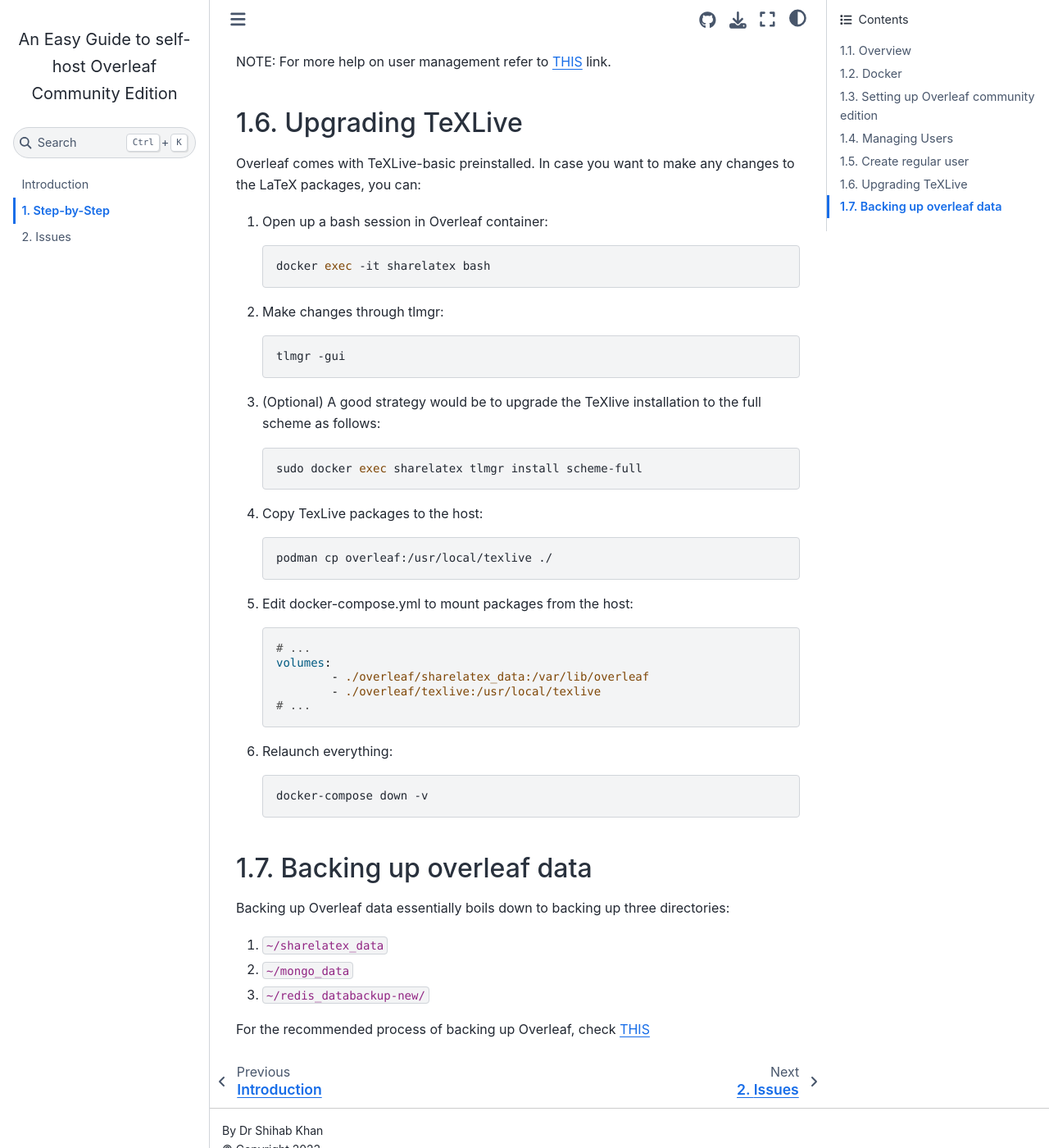
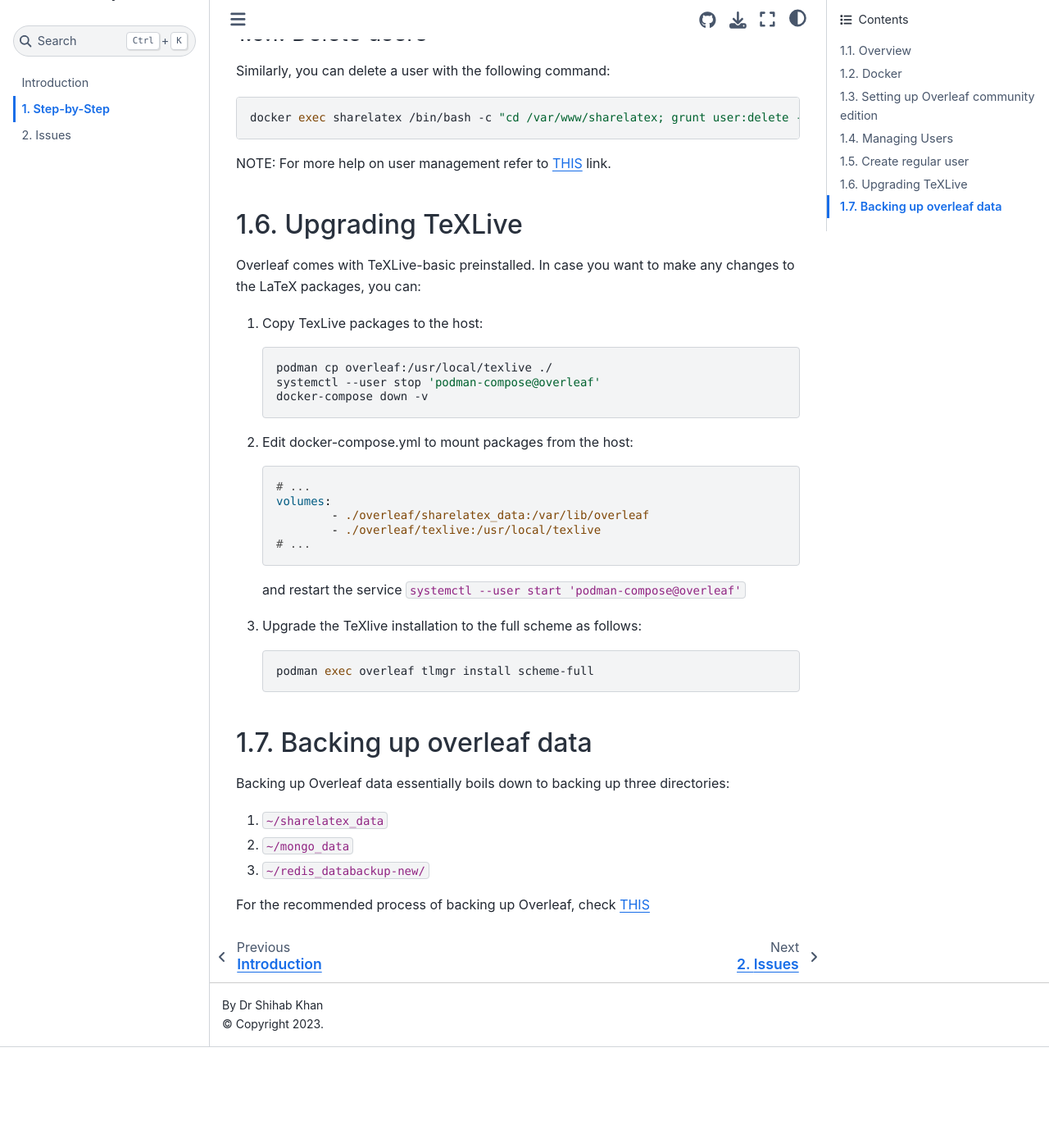
Before and after one commit to shihabkhan1/overleaf, a Jupyter Book: the page built from stepbystep.md, in a window 1280 px wide and 1400 px high, scrolled down 4062 px. Shown: the whole window at 82% size. Built offline with Jupyter Book 1.0.4 settings and Sphinx 7.4.7 and the Sphinx Book theme 1.1.4, drawn with Linux system fonts in a browser that asks for light colours; after the commit the page ends 5339 px from its top, so only the background shows below that; some of the changed text lies outside the part shown.

Commit message:
Update stepbystep.md

````diff
--- a/stepbystep.md
+++ b/stepbystep.md
@@ -11,7 +11,8 @@ The overall steps are listed below:
     This will enable users within the same network to access overleaf using
     Nginx server.
 
-5. Run `docker-compose up`
+5. Run `podman-compose pull` and then
+    `podman-compose systemd -a register`
 
     This will download all the libraries required for your overleaf instance
 
@@ -39,7 +40,7 @@ updating containers.
 To install Docker on a Debian-based Linux OS, use the following command:
 
 ```
- sudo apt-get install docker-compose
+ sudo apt-get install podman-compose
 ```
 
 ### List of useful docker commands
@@ -50,37 +51,37 @@ Overleaf instance image.
 - List all docker containers:
 
     ```bash
-    docker ps
+    podman ps
     ```
 - Kill running docker process
 
     ```bash
-    docker kill <container ID>
+    podman kill <container ID>
     ```
-    Note: Use docker ps to obtain container IDs
+    Note: Use podman ps to obtain container IDs
 
 - Remove all docker containers:
 
     ```bash
-    docker rm -f $\$($ docker ps $-a-q)$
+    podman rm -f $\$($ docker ps $-a-q)$
     ```
 
 - Remove all docker images:
 
     ```bash
-    docker rmi -f $(docker images -q)
+    podman rmi -f $(docker images -q)
     ```
 
 - Open up a bash session inside sharelatex container:
 
     ```bash
-    docker exec -it sharelatex bash
+    podman exec -it sharelatex bash
     ```
 
 - Display container images:
 
     ```bash
-    sudo docker images --format 'table {{.Repository}}\t{{.Tag}}\t{{.Size}}'
+    sudo podman images --format 'table {{.Repository}}\t{{.Tag}}\t{{.Size}}'
     ```
 
 ## Setting up Overleaf community edition
@@ -127,6 +128,9 @@ performance optimization, and flexibility in managing web traffic.
 Note: In case there are other applications using your port 80 and 443 , there maybe some conflicts with your overleaf instance.
 
 ### Accessing overleaf
+First you may have to fix something following the [https://docs.overleaf.com/on-premises/release-notes/release-notes-4.x.x](releas notes):
+    `docker-compose exec mongo mongosh` follow by
+    `rs.initiate({ _id: "overleaf", members: [ { _id: 0, host: "mongo:27017" } ] })`
 
 To access overleaf, go to [http://localhost/launchpad](http://localhost/launchpad) on your overleaf host machine.
 
@@ -172,31 +176,15 @@ NOTE: For more help on user management refer to [THIS](https://github.com/overle
 
 Overleaf comes with TeXLive-basic preinstalled. In case you want to make any changes to the LaTeX packages, you can:
 
-1. Open up a bash session in Overleaf container:
-
-    ```bash
-    docker exec -it sharelatex bash
-    ```
-
-2. Make changes through tlmgr:
-
-    ```bash
-    tlmgr -gui
-    ```
-
-3. (Optional) A good strategy would be to upgrade the TeXlive installation to the full scheme as follows:
-
-    ```bash
-    sudo docker exec sharelatex tlmgr install scheme-full
-    ```
-
-4. Copy TexLive packages to the host:
+1. Copy TexLive packages to the host:
 
     ```bash
     podman cp overleaf:/usr/local/texlive ./
+    systemctl --user stop 'podman-compose@overleaf'
+    docker-compose down -v
     ```
 
-5. Edit docker-compose.yml to mount packages from the host:
+2. Edit docker-compose.yml to mount packages from the host:
 
     ```yaml
     # ...
@@ -205,12 +193,16 @@ Overleaf comes with TeXLive-basic preinstalled. In case you want to make any cha
             - ./overleaf/texlive:/usr/local/texlive
     # ...
     ```
+    and restart the service
+   `systemctl --user start 'podman-compose@overleaf'`
 
-6. Relaunch everything:
+
+3. Upgrade the TeXlive installation to the full scheme as follows:
 
     ```bash
-    docker-compose down -v
+    podman exec overleaf tlmgr install scheme-full
     ```
+
 
 ## Backing up overleaf data
 
````
Also changed, not shown: other parts of stepbystep.md (+1 -1 lines).
